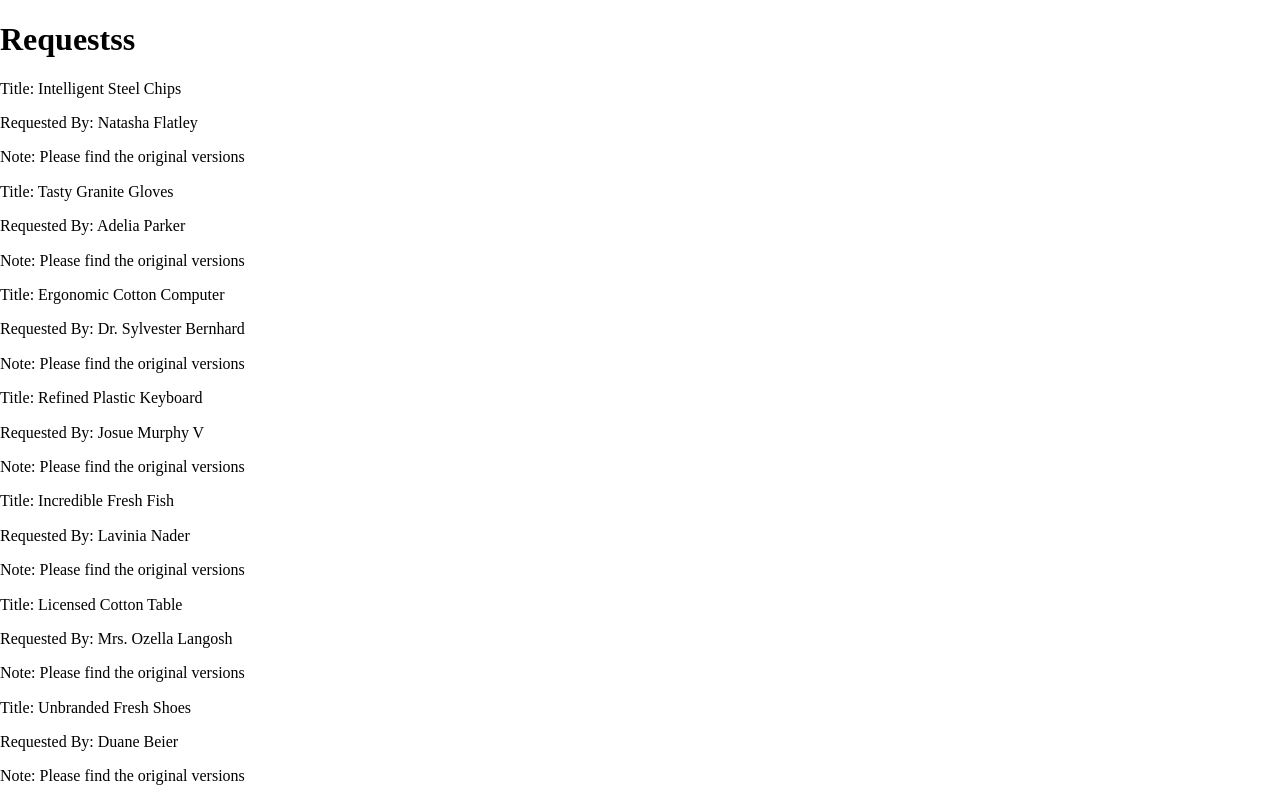
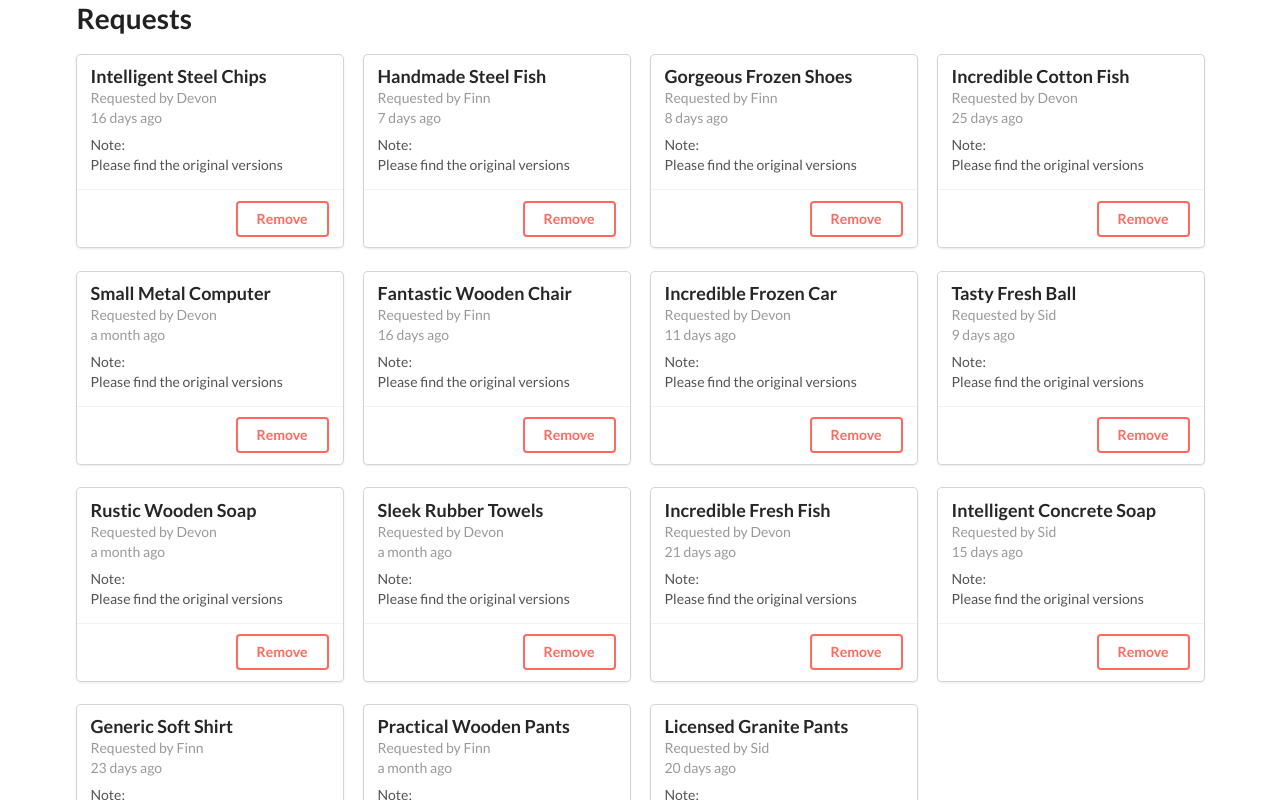
Before and after one commit to ddd-37/movie-mogul, a React (Create React App) app: page / in a window 1280 px wide. Shown: the top 800 px of the page. Built offline with nearby package versions, Linux system fonts and the light colour scheme.

Commit message:
sert up cards

```diff
--- a/public/index.html
+++ b/public/index.html
@@ -14,6 +14,12 @@
       user's mobile device or desktop. See https://developers.google.com/web/fundamentals/web-app-manifest/
     -->
     <link rel="manifest" href="%PUBLIC_URL%/manifest.json" />
+    <link
+      rel="stylesheet"
+      href="https://cdnjs.cloudflare.com/ajax/libs/semantic-ui/2.4.1/semantic.min.css"
+      integrity="sha256-9mbkOfVho3ZPXfM7W8sV2SndrGDuh7wuyLjtsWeTI1Q="
+      crossorigin="anonymous"
+    />
     <!--
       Notice the use of %PUBLIC_URL% in the tags above.
       It will be replaced with the URL of the `public` folder during the build.
--- a/src/Components/App/App.js
+++ b/src/Components/App/App.js
@@ -3,7 +3,7 @@ import RequestList from "../RequestList/RequestList";
 
 const App = () => {
   return (
-    <div>
+    <div className="ui container">
       <RequestList />
     </div>
   );
--- a/src/Components/RequestList/RequestItem/RequestItem.js
+++ b/src/Components/RequestList/RequestItem/RequestItem.js
@@ -1,11 +1,22 @@
 import React from "react";
 
-const RequestItem = ({ title, reqBy, note }) => {
+const RequestItem = ({ title, reqBy, note, createdAt }) => {
   return (
-    <div>
-      <p>Title: {title}</p>
-      <p>Requested By: {reqBy}</p>
-      <p>Note: {note}</p>
+    <div className="card">
+      <div className="content">
+        <div className="header">{title}</div>
+        <div className="meta">
+          Requested by {reqBy} <br />
+          {createdAt}
+        </div>
+        <div className="description">
+          Note:
+          <br /> {note}
+        </div>
+      </div>
+      <div className="extra content">
+        <div className="ui right floated inverted red button ">Remove</div>
+      </div>
     </div>
   );
 };
--- a/src/Components/RequestList/RequestList.js
+++ b/src/Components/RequestList/RequestList.js
@@ -1,15 +1,18 @@
 import React from "react";
 import { connect } from "react-redux";
 import RequestItem from "./RequestItem/RequestItem";
+import moment from "moment";
 
 const RequestList = props => {
   console.log("props", props);
   return (
-    <div>
-      <h1>Requestss</h1>
+    <>
+      <h1>Requests</h1>
+      <div className="ui stackable four column grid cards">
         {props.requests.map(item => {
           return (
             <RequestItem
+              createdAt={moment(item.createdAt).fromNow()}
               key={item.id}
               title={item.title}
               reqBy={item.requestedBy}
@@ -18,6 +21,7 @@ const RequestList = props => {
           );
         })}
       </div>
+    </>
   );
 };
 
--- a/src/index.js
+++ b/src/index.js
@@ -11,13 +11,28 @@ import App from "./Components/App/App";
 import configureStore from "../src/redux/store/configurestore";
 
 import { Provider } from "react-redux";
-import { addRequest } from "./redux/actions/index";
+import { addRequest } from "./redux/actions/addRequest";
 import faker from "faker";
 const store = configureStore();
 
-for (var i = 0; i < 11; i++) {
+// Set up some dumy date
+const dummyUsers = ["Devon", "Sid", "Finn"];
+
+function getRandomInt(max) {
+  return Math.floor(Math.random() * Math.floor(max));
+}
+
+function randomDate(start, end) {
+  return new Date(
+    start.getTime() + Math.random() * (end.getTime() - start.getTime())
+  );
+}
+
+for (var i = 0; i < 15; i++) {
   store.dispatch(
     addRequest({
+      createdAt: randomDate(new Date(2020, 2, 1), new Date()),
+      requestedBy: dummyUsers[getRandomInt(3)],
       title: faker.commerce.productName(),
       note: "Please find the original versions"
     })
--- a/src/redux/actions/index.js
+++ b/src/redux/actions/addRequest.js
@@ -1,10 +1,10 @@
-import faker from "faker";
 import { v4 as uuidv4 } from "uuid";
 
 export const addRequest = ({
   createdAt = new Date().getTime(),
   title = "",
   type = "movie",
+  requestedBy = "",
   note = ""
 } = {}) => ({
   type: "NEW_REQUEST",
@@ -13,7 +13,7 @@ export const addRequest = ({
     title,
     type,
     id: uuidv4(),
-    requestedBy: faker.name.findName(),
+    requestedBy,
     note
   }
 });
```
Also changed, not shown: src/redux/actions/filters.js (added, +15 -0 lines). Lines whose indentation alone changed are shown as unchanged.
